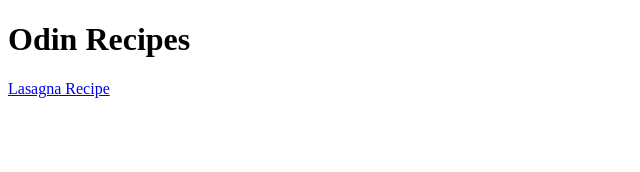
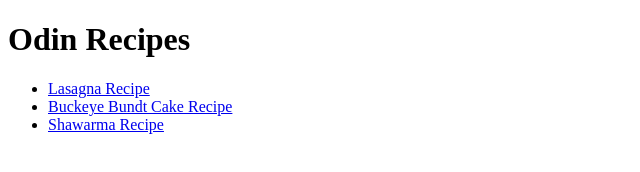
Before and after one commit to flythestar/odin-recipes, a plain HTML site: page index.html in a window 1280 px wide. Shown: the whole page, without its empty margins (0-640 px from the left). Drawn offline with Linux system fonts and the light colour scheme.

Commit message:
Added Buckeye Bundt Cake and Shawarma Recipes to the page.
also added an unordered list.

```diff
--- a/index.html
+++ b/index.html
@@ -8,6 +8,11 @@
 
      <body>
         <h1>Odin Recipes</h1>
-        <a href="recipes/lasagna.html" target="_blank" rel="noopener noreferrer">Lasagna Recipe</a>
+        <ul>
+            <li><a href="recipes/lasagna.html" target="_blank" rel="noopener noreferrer">Lasagna Recipe</a></li>
+            <li><a href="recipes/Buckeye Bundt Cake.html" target="_blank" rel="noopener noreferrer">Buckeye Bundt Cake Recipe</a></li>
+            <li><a href="recipes/Shawarma.html" target="_blank" rel="noopener noreferrer">Shawarma Recipe</a></li>
+        </ul>
+
      </body>
 </html>
```
